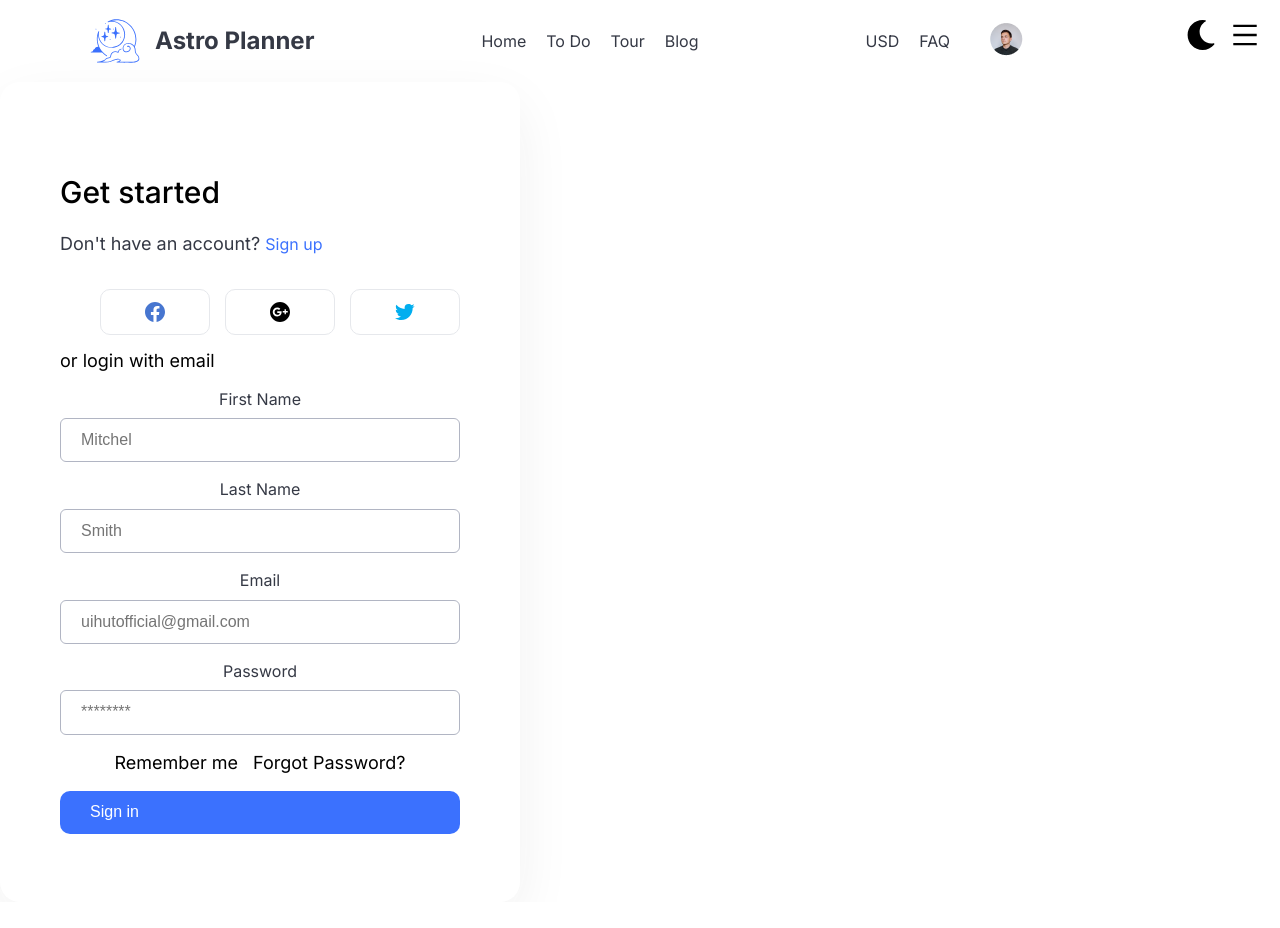
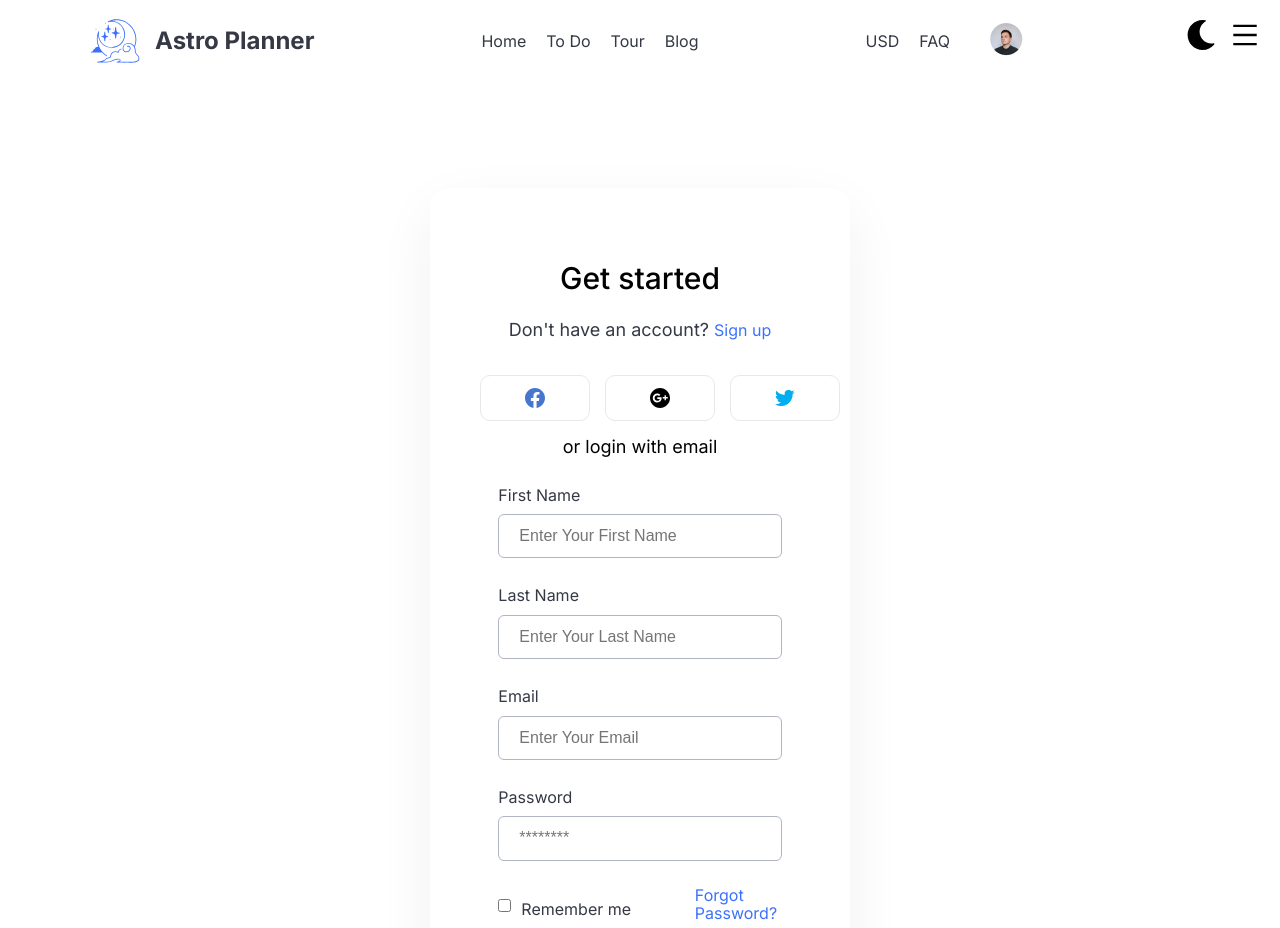
Before and after one commit to ronaldpaek/astro-planner-client, a React (Vite) app: page /login in a window 1280 px wide. Shown: the top 928 px of the page. Built offline with nearby package versions, Linux system fonts and the light colour scheme.

Commit message:
added-login

```diff
--- a/src/components/Login.jsx
+++ b/src/components/Login.jsx
@@ -7,8 +7,8 @@ import {
 
 const Login = () => {
   return (
-    <div className="signup-container flex-col">
-      <div className="wrapper">
+    <div className="form-wrapper">
+      <div className="signup-container flex-col">
         <h2>Get started</h2>
         <p className="text-gray">
           Don't have an account? <span className="signup-link">Sign up</span>
@@ -39,21 +39,21 @@ const Login = () => {
             type="text"
             name="firstName"
             id="firstName"
-            placeholder="Mitchel"
+            placeholder="Enter Your First Name"
           />
           <label htmlFor="lastName">Last Name</label>
           <input
             type="text"
             name="lastName"
             id="lastName"
-            placeholder="Smith"
+            placeholder="Enter Your Last Name"
           />
           <label htmlFor="email">Email</label>
           <input
             type="text"
             name="email"
             id="email"
-            placeholder="uihutofficial@gmail.com"
+            placeholder="Enter Your Email"
           />
           <label htmlFor="password">Password</label>
           <input
@@ -63,10 +63,13 @@ const Login = () => {
             placeholder="********"
           />
           <div className="flex">
-            <p className="remember-me">Remember me</p>
-            <p className="forgot-password">Forgot Password?</p>
+            <label htmlFor="checkbox flex">
+              <input type="checkbox" />
+              Remember me
+            </label>
+            <span className="forgot-password">Forgot Password?</span>
           </div>
-          <button className="signin-button">Sign in</button>
+          <button className="signin-button">sign in</button>
         </form>
       </div>
     </div>
--- a/src/partials/_login.scss
+++ b/src/partials/_login.scss
@@ -3,6 +3,15 @@
 
 .social-button {
   @include m.social-button;
+}
+
+.form-wrapper {
+  display: flex;
+  height: 1024px;
+  padding: 10px;
+  justify-content: center;
+  align-items: center;
+  gap: 10px;
 }
 .signup-container {
   border-radius: 20px;
@@ -22,6 +31,12 @@ label {
   color: #353945;
   font-family: inter;
   text-align: left;
+  text-align: left;
+  width: 100%;
+  display: flex;
+  gap: 10px;
+  align-items: center;
+  margin-top: 10px;
 }
 
 input {
--- a/src/partials/_mixins.scss
+++ b/src/partials/_mixins.scss
@@ -41,7 +41,7 @@
   align-self: stretch;
   border: none;
   border-radius: 10px;
-  text-align: center;
+  justify-content: center;
 }
 // Mixin to handle breakpoints
 @mixin breakpoint($breakpoint) {
```
